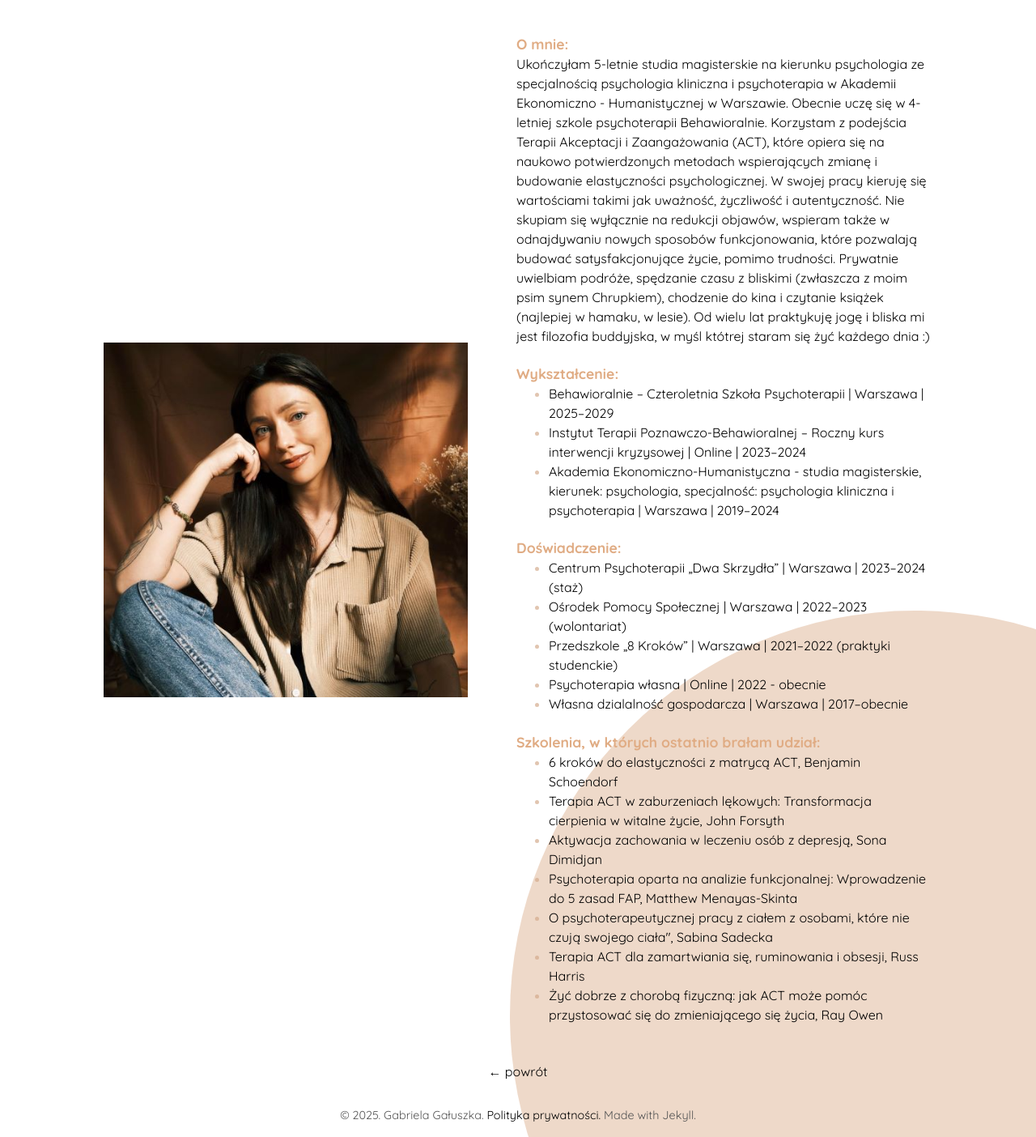
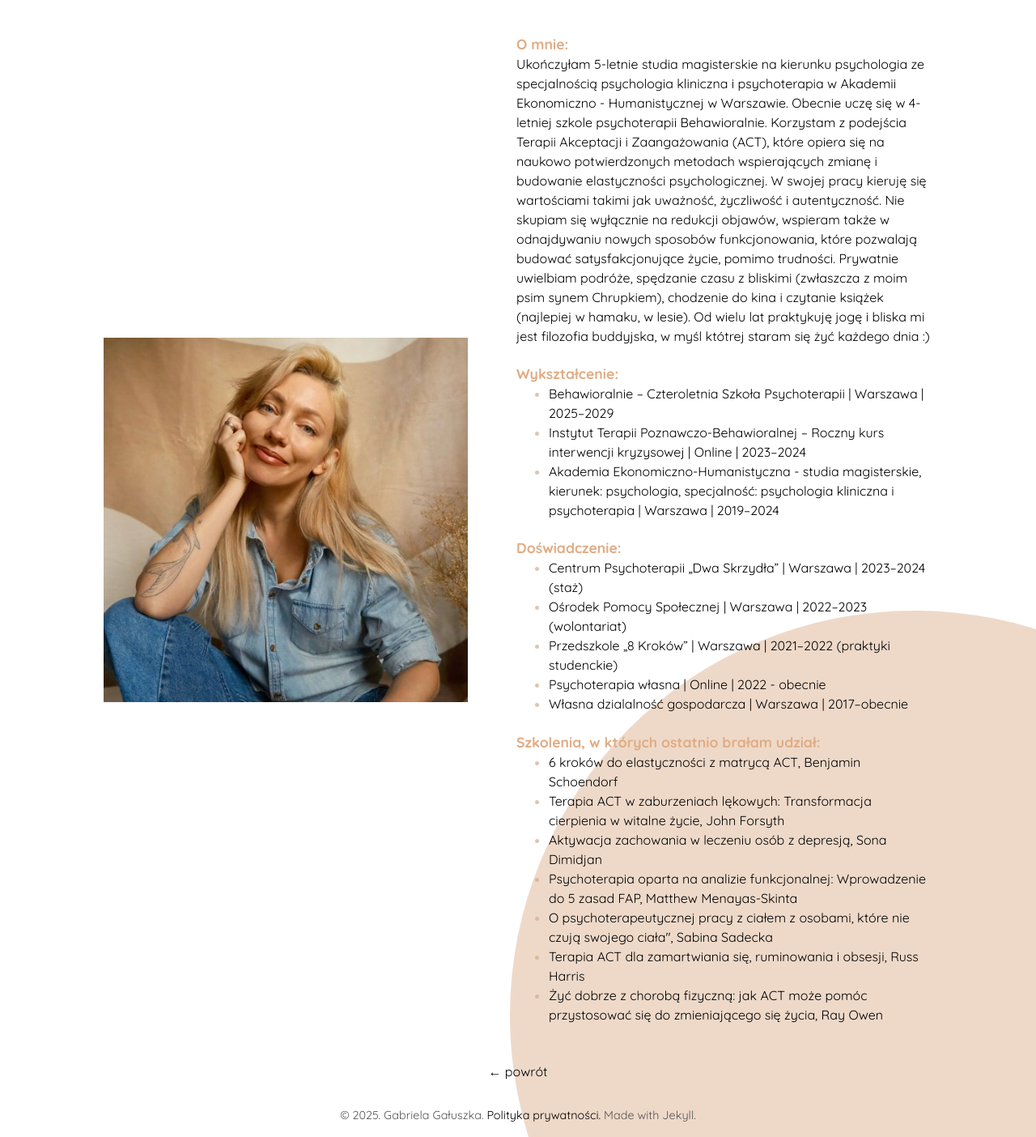
Before and after one commit to misievicz/kontekst, a Jekyll site: the page built from about.html, in a window 1280 px wide. Shown: the whole page at 81% size. Built offline with Jekyll 4.4.1, drawn with Linux system fonts in a browser that asks for light colours.

Commit message:
fota_nowa

```diff
--- a/about.html
+++ b/about.html
@@ -19,7 +19,7 @@
 
   <main class="about-container-main">
     <div class="about-container-left">
-      <img src="assets/images/gg2.jpg" alt="" class="about-container-left-foto">
+      <img src="assets/images/gg5.jpg" alt="" class="about-container-left-foto">
     </div>
     <div class="about-container-right">
       <div class="about-container-right-up">
```
Also changed, not shown: assets/images/gg5.jpg (added).
